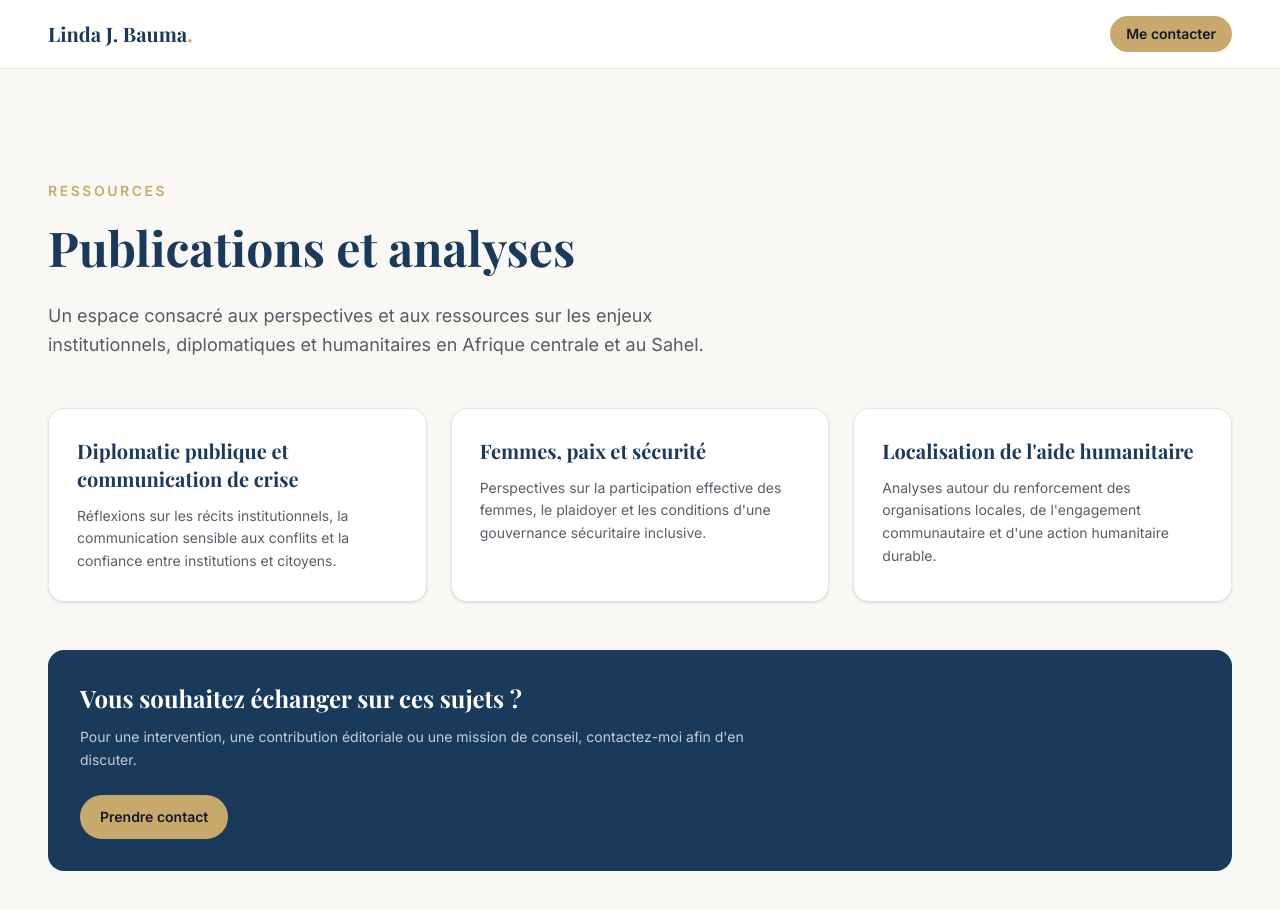
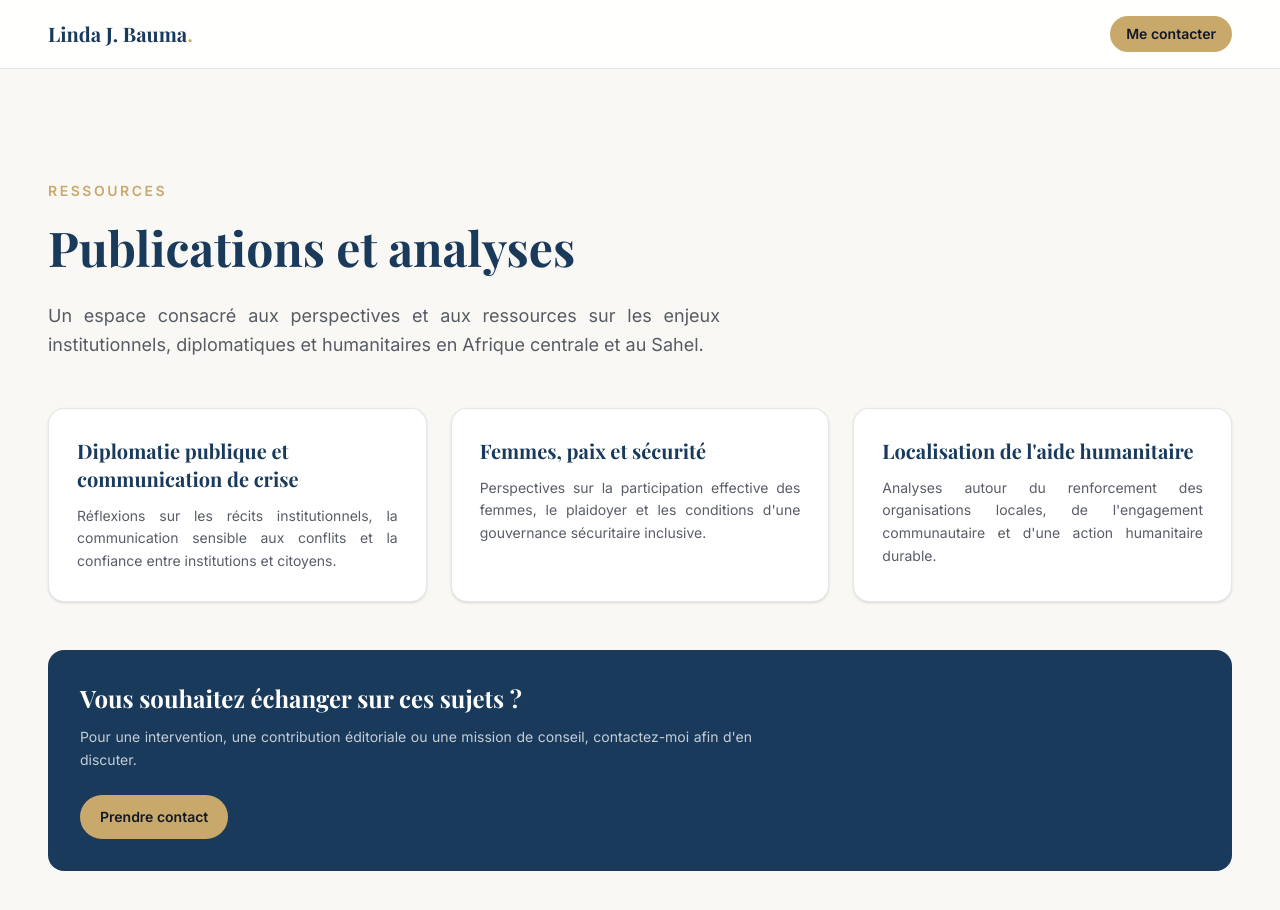
Before and after one commit to danymuziki90/lb, a Next.js app: page /publications in a window 1280 px wide. Shown: the top 910 px of the page. Built offline with nearby package versions, Linux system fonts and the light colour scheme; a web font is replaced by a local one.

Commit message:
style: improve paragraph readability

```diff
--- a/src/app/globals.css
+++ b/src/app/globals.css
@@ -65,6 +65,11 @@ body {
   -webkit-font-smoothing: antialiased;
 }
 
+p {
+  text-align: justify;
+  text-justify: inter-word;
+}
+
 ::selection {
   background-color: #c9a96b;
   color: #1a3a5c;
--- a/src/components/ui/SectionHeading.tsx
+++ b/src/components/ui/SectionHeading.tsx
@@ -47,7 +47,7 @@ export default function SectionHeading({
         <p
           className={`mx-auto mt-3 max-w-2xl text-sm leading-relaxed sm:mt-4 sm:text-base md:text-lg break-words ${
             align === "center" ? "" : "mx-0"
-          } ${light ? "text-white/75" : "text-night/65 dark:text-white/65"}`}
+          } ${light ? "text-white/90" : "text-night/80 dark:text-white/85"}`}
         >
           {subtitle}
         </p>
```
